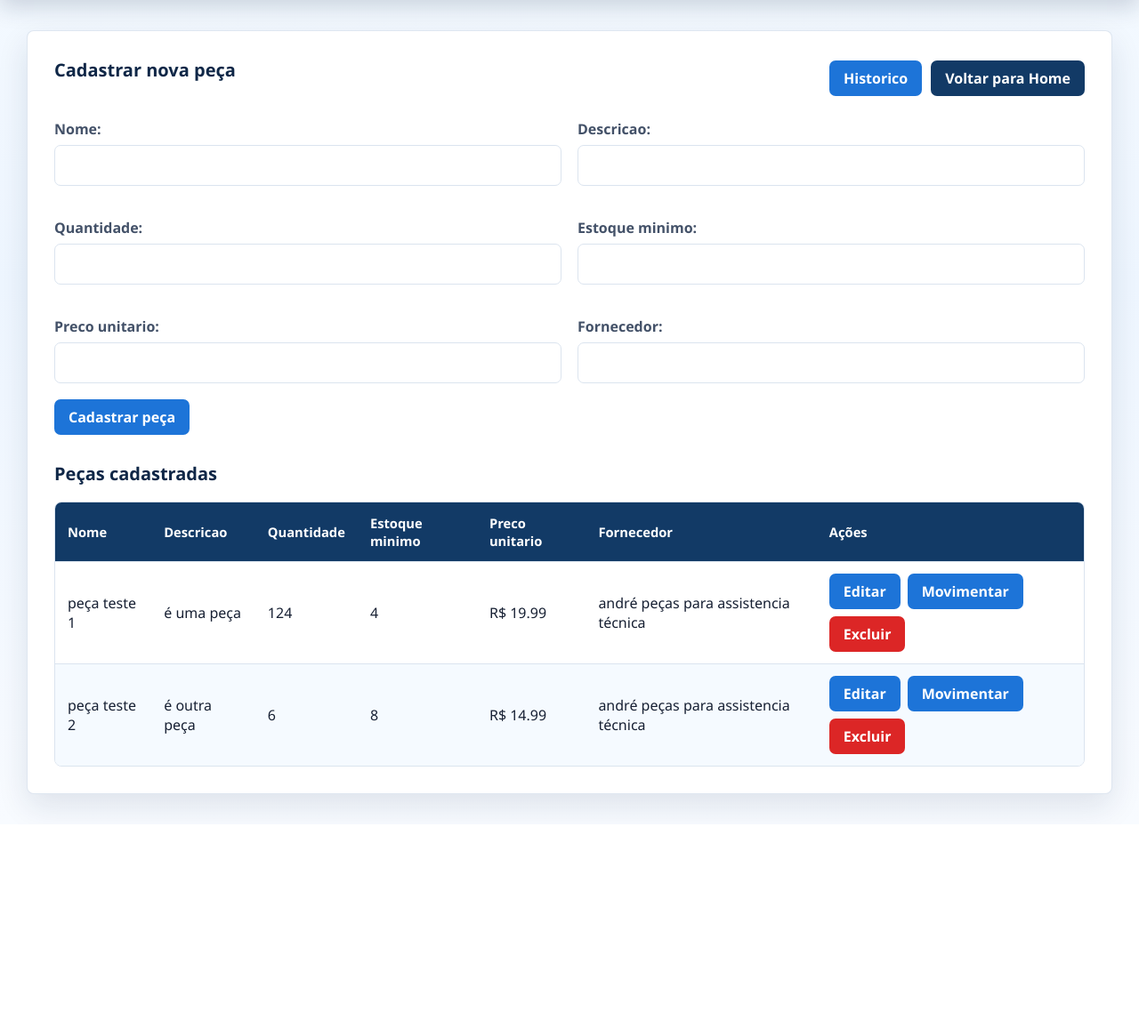
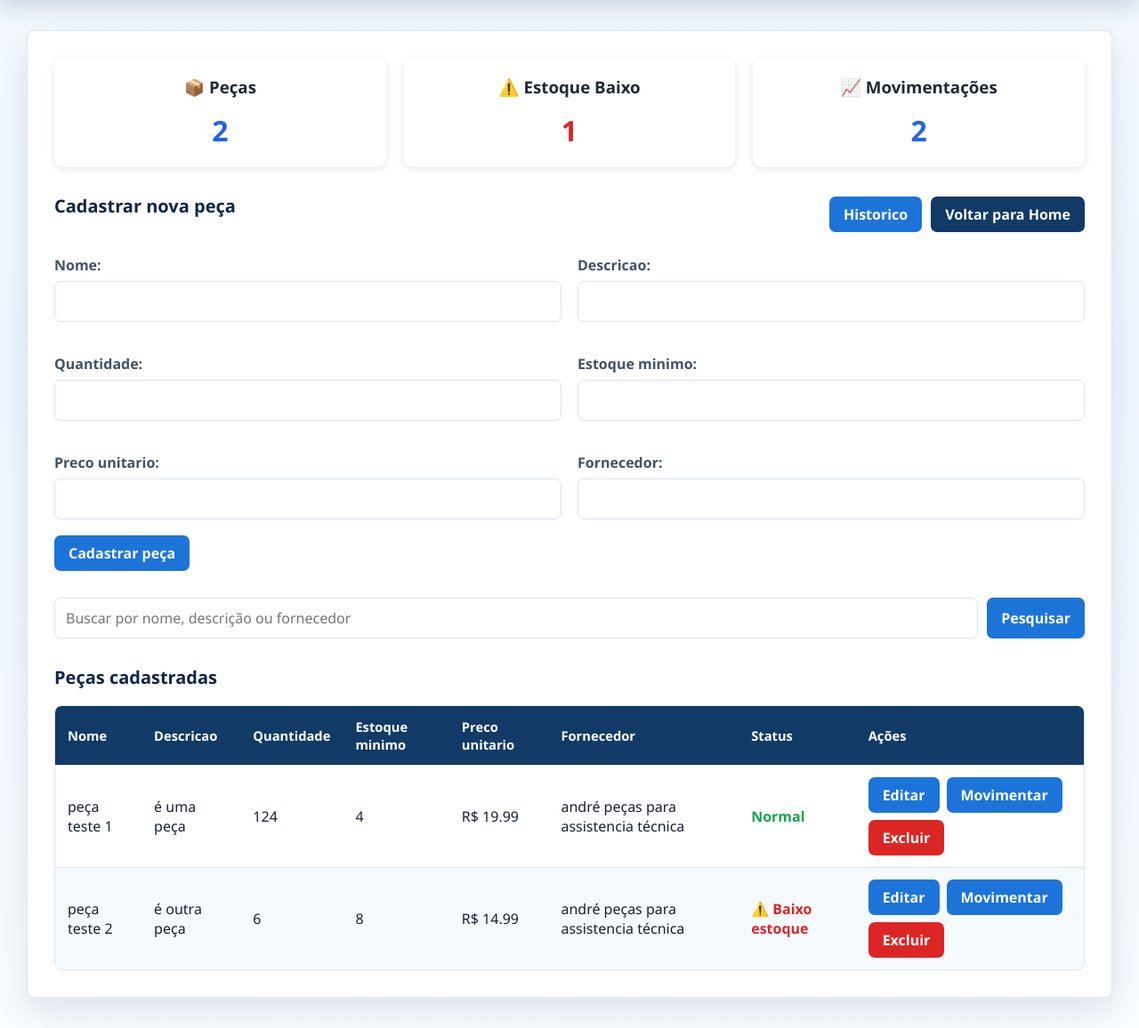
Before and after one commit to isaaclkt/sistema-assistencia-tecnica, a Flask app: page /estoque in a window 1280 px wide. Shown: the part 120-1276 px from the top of the page at 89% size. Before the commit the page ends 1043 px from the top, so only its background shows below. Run offline with Flask 3, Linux system fonts and the light colour scheme; a user stored in the database is signed in; data comes from the database, SQL or seed files in the repository; both versions use the stored data as it was after the commit.

Commit message:
Melhora modulo de estoque com busca, dashboard e validacoes

```diff
--- a/routes/estoque.py
+++ b/routes/estoque.py
@@ -1,4 +1,4 @@
-from flask import Blueprint, render_template, request, redirect
+from flask import Blueprint, flash, render_template, request, redirect
 from database import conectar
 from datetime import datetime
 
@@ -8,25 +8,66 @@ estoque_bp = Blueprint('estoque', __name__)
 def listar_estoque():
     db = conectar()
 
+    busca = request.args.get('busca', '')
+
     pecas = db.execute("""
         SELECT *
         FROM pecas
+        WHERE nome LIKE ?
+           OR descricao LIKE ?
+           OR fornecedor LIKE ?
         ORDER BY nome
-    """).fetchall()
+    """, (
+        f'%{busca}%',
+        f'%{busca}%',
+        f'%{busca}%'
+    )).fetchall()
+
+    total_pecas = db.execute("""
+        SELECT COUNT(*) as total
+        FROM pecas
+    """).fetchone()['total']
+
+    estoque_baixo = db.execute("""
+        SELECT COUNT(*) as total
+        FROM pecas
+        WHERE quantidade <= estoque_minimo
+    """).fetchone()['total']
+
+    total_movimentacoes = db.execute("""
+        SELECT COUNT(*) as total
+        FROM movimentacoes_estoque
+    """).fetchone()['total']
 
     db.close()
 
-    return render_template('estoque.html', pecas=pecas)
+    return render_template(
+        'estoque.html',
+        pecas=pecas,
+        busca=busca,
+        total_pecas=total_pecas,
+        estoque_baixo=estoque_baixo,
+        total_movimentacoes=total_movimentacoes
+    )
 
 
 @estoque_bp.route('/estoque/cadastrar', methods=['POST'])
 def cadastrar_peca():
     nome = request.form['nome']
     descricao = request.form['descricao']
-    quantidade = request.form['quantidade']
-    estoque_minimo = request.form['estoque_minimo']
-    preco_unitario = request.form['preco_unitario']
+    quantidade = int(request.form['quantidade'])
+    estoque_minimo = int(request.form['estoque_minimo'] or 0)
+    preco_unitario = float(request.form['preco_unitario'] or 0)
     fornecedor = request.form['fornecedor']
+
+    if quantidade < 0:
+        return "Quantidade não pode ser negativa"
+
+    if estoque_minimo < 0:
+        return "Estoque mínimo não pode ser negativo"
+
+    if preco_unitario < 0:
+        return "Preço unitário não pode ser negativo"
 
     db = conectar()
 
@@ -108,6 +149,7 @@ def atualizar_peca(id):
 
 @estoque_bp.route('/estoque/movimentar/<int:id>')
 def movimentar_peca(id):
+
     db = conectar()
 
     peca = db.execute("""
@@ -125,6 +167,12 @@ def salvar_movimentacao(id):
     tipo = request.form['tipo']
     quantidade = int(request.form['quantidade'])
     observacao = request.form['observacao']
+
+    if quantidade <= 0:
+        return "Quantidade deve ser maior que zero"
+
+    if tipo == 'saida' and quantidade > peca['quantidade']:
+        return flash("Estoque insuficiente")
 
     db = conectar()
 
--- a/static/css/estoque.css
+++ b/static/css/estoque.css
@@ -8,3 +8,61 @@ td:last-child {
     gap: 8px;
     align-items: center;
 }
+
+.estoque-baixo {
+    background-color: #fee2e2;
+}
+
+.status-baixo {
+    color: #dc2626;
+    font-weight: bold;
+}
+
+.status-normal {
+    color: #16a34a;
+    font-weight: bold;
+}
+
+.busca-container {
+    margin: 20px 0;
+}
+
+.form-busca {
+    display: flex;
+    gap: 10px;
+}
+
+.form-busca input {
+    flex: 1;
+}
+
+.dashboard-cards {
+    display: flex;
+    gap: 20px;
+    margin-bottom: 30px;
+}
+
+.card-indicador {
+    flex: 1;
+    background: white;
+    border-radius: 10px;
+    padding: 20px;
+    text-align: center;
+    box-shadow: 0 2px 8px rgba(0,0,0,0.1);
+}
+
+.card-indicador h3 {
+    margin: 0;
+    color: #1f2937;
+}
+
+.card-indicador p {
+    font-size: 32px;
+    font-weight: bold;
+    margin: 15px 0 0;
+    color: #2563eb;
+}
+
+.alerta p {
+    color: #dc2626;
+}
--- a/templates/estoque.html
+++ b/templates/estoque.html
@@ -24,6 +24,26 @@
 
 <main>
     <div class="container">
+
+        <div class="dashboard-cards">
+
+    <div class="card-indicador">
+        <h3>📦 Peças</h3>
+        <p>{{ total_pecas }}</p>
+    </div>
+
+    <div class="card-indicador alerta">
+        <h3>⚠️ Estoque Baixo</h3>
+        <p>{{ estoque_baixo }}</p>
+    </div>
+
+    <div class="card-indicador">
+        <h3>📈 Movimentações</h3>
+        <p>{{ total_movimentacoes }}</p>
+    </div>
+
+</div>
+
         <div class="topo">
             <h2>Cadastrar nova peça</h2>
 
@@ -47,17 +67,17 @@
 
                 <div class="campo">
                     <label>Quantidade:</label>
-                    <input type="number" name="quantidade" required>
+                    <input type="number" name="quantidade" min="0" required>
                 </div>
 
                 <div class="campo">
                     <label>Estoque minimo:</label>
-                    <input type="number" name="estoque_minimo">
+                    <input type="number" name="estoque_minimo" min="0">
                 </div>
 
                 <div class="campo">
                     <label>Preco unitario:</label>
-                    <input type="number" step="0.01" name="preco_unitario">
+                    <input type="number" step="0.01" min="0" name="preco_unitario">
                 </div>
 
                 <div class="campo">
@@ -71,6 +91,21 @@
             </div>
         </form>
 
+        <div class="busca-container">
+    <form action="/estoque" method="GET" class="form-busca">
+        <input
+            type="text"
+            name="busca"
+            placeholder="Buscar por nome, descrição ou fornecedor"
+            value="{{ busca }}"
+        >
+
+        <button type="submit" class="btn">
+            Pesquisar
+        </button>
+    </form>
+</div>
+
         <h2>Peças cadastradas</h2>
 
         <table>
@@ -82,19 +117,28 @@
             <th>Estoque minimo</th>
             <th>Preco unitario</th>
             <th>Fornecedor</th>
+            <th>Status</th>
             <th>Ações</th>
         </tr>
     </thead>
 
     <tbody>
         {% for peca in pecas %}
-                <tr>
+        <tr class="{% if peca['quantidade'] <= peca['estoque_minimo'] %}estoque-baixo{% endif %}">
             <td>{{ peca['nome'] }}</td>
             <td>{{ peca['descricao'] }}</td>
             <td>{{ peca['quantidade'] }}</td>
             <td>{{ peca['estoque_minimo'] }}</td>
             <td>R$ {{ peca['preco_unitario'] }}</td>
             <td>{{ peca['fornecedor'] }}</td>
+
+            <td>
+                {% if peca['quantidade'] <= peca['estoque_minimo'] %}
+                    <span class="status-baixo">⚠️ Baixo estoque</span>
+                {% else %}
+                    <span class="status-normal"> Normal</span>
+                {% endif %}
+            </td>
 
             <td>
                 <a href="/estoque/editar/{{ peca['id'] }}" class="btn">Editar</a>
@@ -107,7 +151,9 @@
         </tr>
         {% else %}
         <tr>
-                    <td colspan="7" class="mensagem-vazia">Nenhuma peça cadastrada.</td>
+            <td colspan="8" class="mensagem-vazia">
+                Nenhuma peça cadastrada.
+            </td>
         </tr>
         {% endfor %}
     </tbody>
```
Also changed, not shown: database/sistema.db. Lines whose indentation alone changed are shown as unchanged.
